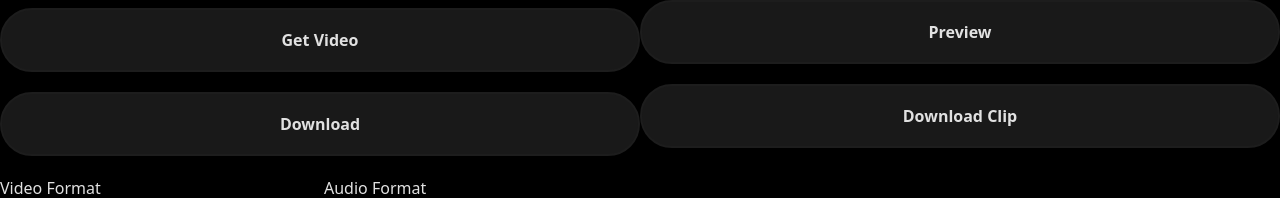
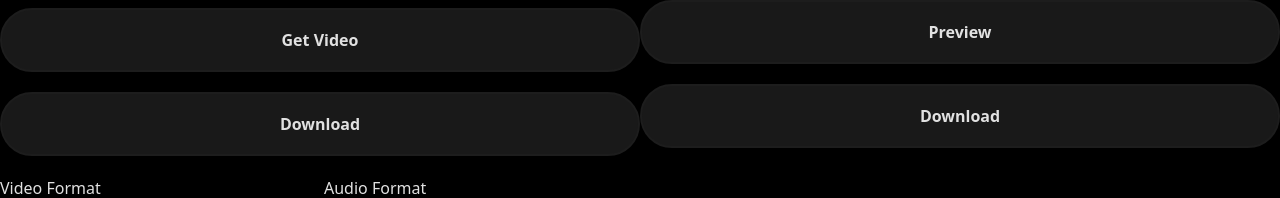
Before and after one commit to ejgavin/ytdlp-web-ui, a React (Vite) app in the folder gui/: page / in a window 1280 px wide. Shown: the part 536-734 px from the top of the page. Built offline with nearby package versions, Linux system fonts and the light colour scheme; no server answers.

Commit message:
download button moved to a component

```diff
--- a/gui/index.html
+++ b/gui/index.html
@@ -3,6 +3,7 @@
   <head>
     <meta charset="UTF-8" />
     <meta name="viewport" content="width=device-width, initial-scale=1.0" />
+    <link rel="shortcut icon" href="#" />
     <title>YT-DLP GUI</title>
   </head>
   <body>
--- /dev/null
+++ b/gui/src/components/DownloadBtn.jsx
@@ -0,0 +1,99 @@
+import React, { useRef } from "react";
+import downloadVideo from "../hooks/downloadVideo";
+import { useSelector, useDispatch } from "react-redux";
+import {
+  setAllUrls,
+  setVideObj,
+  setVideoUrl,
+  setPlaying,
+  setVideoPlaying,
+  setVideoLoading,
+  setVideoReady,
+  setDuration,
+  setError,
+  setErrorDuration,
+  setDownloadPercent,
+} from "../state/videoSlice";
+
+function DownloadBtn({ inputRef, getVideoRef, videoProp }) {
+  const downloadBtnRef = useRef(null);
+  const dispatch = useDispatch();
+  const { videObj, videoReady, startInput, endInput } = useSelector(
+    (state) => state.video
+  );
+
+  function handleDownload() {
+    dispatch(setPlaying(false));
+    dispatch(setVideoLoading(true));
+    dispatch(setVideoReady(false));
+    dispatch(setDownloadPercent(""));
+    disableHandle([downloadBtnRef, getVideoRef], true);
+    localStorage.removeItem("downloadProgress");
+    localStorage.removeItem("downloadCompleted");
+    const maxAttempts = 20;
+    let attemptCount = 0;
+    let completed = false;
+    let find = false;
+    const interval = setInterval(() => {
+      const progressDataString = localStorage.getItem("downloadProgress");
+      if (progressDataString) {
+        const downloadCompletedString =
+          localStorage.getItem("downloadCompleted");
+        const progressData = JSON.parse(progressDataString);
+        dispatch(setDownloadPercent(progressData.downloadProgress));
+        find = true;
+
+        if (downloadCompletedString) {
+          completed = true;
+          find = false;
+          clearInterval(interval);
+          dispatch(setVideoLoading(false));
+          dispatch(setVideoReady(true));
+          dispatch(setDownloadPercent(""));
+          localStorage.removeItem("downloadProgress");
+          localStorage.removeItem("downloadCompleted");
+          disableHandle([downloadBtnRef, getVideoRef], false);
+          return;
+        }
+      }
+
+      if (!completed && !find) {
+        attemptCount += 1;
+        if (attemptCount >= maxAttempts) {
+          dispatch(setVideoLoading(false));
+          dispatch(setVideoReady(true));
+          dispatch(setDownloadPercent(""));
+          localStorage.removeItem("downloadProgress");
+          localStorage.removeItem("downloadCompleted");
+          disableHandle([downloadBtnRef, getVideoRef], false);
+          dispatch(setError("This is not valid url or video not fetched"));
+          dispatch(setErrorDuration(3000));
+          inputRef.current.value = "";
+          dispatch(setVideObj({}));
+          dispatch(setAllUrls([]));
+          dispatch(setVideoUrl(""));
+          clearInterval(interval);
+        }
+      }
+    }, 1000);
+  }
+
+  return (
+    <button
+      ref={downloadBtnRef}
+      className="rounded-full border-2 border-solid border-bgray-100 p-4 font-bold text-center w-full h-16 text-offwhite-200 bg-bgray-200 hover:bg-opacity-60 active:bg-opacity-50 focus:outline-none disabled:cursor-not-allowed"
+      onClick={() => {
+        inputRef.current.value == ""
+          ? false
+          : true &&
+            videoReady &&
+            downloadVideo(videoProp, startInput, endInput, videObj) &&
+            handleDownload();
+      }}
+    >
+      Download
+    </button>
+  );
+}
+
+export default DownloadBtn;
--- a/gui/src/components/HandleVideo.jsx
+++ b/gui/src/components/HandleVideo.jsx
@@ -9,7 +9,6 @@ import Error from "./Error";
 import Loading from "./Loading";
 import disableHandle from "../functions/disableHandle";
 import "./../styles.css";
-
 import {
   setAllUrls,
   setVideObj,
@@ -23,28 +22,19 @@ import {
   setErrorDuration,
   setDownloadPercent,
 } from "../state/videoSlice";
+import DownloadBtn from "./DownloadBtn";
 
 export function HandleVideo() {
   const dispatch = useDispatch();
-  const {
-    videObj,
-    videourl,
-    playing,
-    videoLoading,
-    videoReady,
-    error,
-    downloadPercent,
-  } = useSelector((state) => state.video);
-
+  const { videourl, playing, error } = useSelector((state) => state.video);
   const inputRef = useRef(null);
   const videoRef = useRef(null);
-  const downloadBtnRef = useRef(null);
   const getVideoRef = useRef(null);
 
   async function setVideoFormats() {
     dispatch(setPlaying(false));
     dispatch(setVideoReady(false));
-    disableHandle([downloadBtnRef, getVideoRef], true);
+    disableHandle([getVideoRef], true);
     dispatch(setError(null));
     dispatch(setVideoLoading(true));
     const url = inputRef.current.value;
@@ -57,9 +47,10 @@ export function HandleVideo() {
         dispatch(setVideoUrl(best_quality_video));
         dispatch(setVideObj(objVideo));
         dispatch(setAllUrls(allArr));
-        downloadBtnRef.current.disabled = false;
+        // downloadBtnRef.current.disabled = false;
       }
     } catch (error) {
+      console.log(error);
       dispatch(setError("This is not valid url or video not fetched"));
       dispatch(setErrorDuration(3000));
       inputRef.current.value = "";
@@ -75,62 +66,6 @@ export function HandleVideo() {
   function handleReady() {
     dispatch(setVideoLoading(false));
     dispatch(setVideoReady(true));
-  }
-
-  function handleDownload() {
-    dispatch(setPlaying(false));
-    dispatch(setVideoLoading(true));
-    dispatch(setVideoReady(false));
-    dispatch(setDownloadPercent(""));
-    disableHandle([downloadBtnRef, getVideoRef], true);
-    localStorage.removeItem("downloadProgress");
-    localStorage.removeItem("downloadCompleted");
-    const maxAttempts = 20;
-    let attemptCount = 0;
-    let completed = false;
-    let find = false;
-    const interval = setInterval(() => {
-      const progressDataString = localStorage.getItem("downloadProgress");
-      if (progressDataString) {
-        const downloadCompletedString =
-          localStorage.getItem("downloadCompleted");
-        const progressData = JSON.parse(progressDataString);
-        dispatch(setDownloadPercent(progressData.downloadProgress));
-        find = true;
-
-        if (downloadCompletedString) {
-          completed = true;
-          find = false;
-          clearInterval(interval);
-          dispatch(setVideoLoading(false));
-          dispatch(setVideoReady(true));
-          dispatch(setDownloadPercent(""));
-          localStorage.removeItem("downloadProgress");
-          localStorage.removeItem("downloadCompleted");
-          disableHandle([downloadBtnRef, getVideoRef], false);
-          return;
-        }
-      }
-
-      if (!completed && !find) {
-        attemptCount += 1;
-        if (attemptCount >= maxAttempts) {
-          dispatch(setVideoLoading(false));
-          dispatch(setVideoReady(true));
-          dispatch(setDownloadPercent(""));
-          localStorage.removeItem("downloadProgress");
-          localStorage.removeItem("downloadCompleted");
-          disableHandle([downloadBtnRef, getVideoRef], false);
-          dispatch(setError("This is not valid url or video not fetched"));
-          dispatch(setErrorDuration(3000));
-          inputRef.current.value = "";
-          dispatch(setVideObj({}));
-          dispatch(setAllUrls([]));
-          dispatch(setVideoUrl(""));
-          clearInterval(interval);
-        }
-      }
-    }, 1000);
   }
 
   return (
@@ -171,28 +106,15 @@ export function HandleVideo() {
           >
             Get Video
           </button>
-          <button
-            ref={downloadBtnRef}
-            className="rounded-full border-2 border-solid border-bgray-100 p-4 font-bold text-center w-full h-16 text-offwhite-200 bg-bgray-200 hover:bg-opacity-60 active:bg-opacity-50 focus:outline-none disabled:cursor-not-allowed"
-            onClick={() => {
-              inputRef.current.value == ""
-                ? false
-                : true &&
-                  videoReady &&
-                  downloadVideo(false, null, null, videObj) &&
-                  handleDownload();
-            }}
-          >
-            Download
-          </button>
+          <DownloadBtn
+            inputRef={inputRef}
+            getVideoRef={getVideoRef}
+            videoProp={false}
+          />
           <VideoFormats />
         </div>
         <div className="rounded-full flex flex-col">
-          <VideoCut
-            videoRef={videoRef}
-            disableHandle={disableHandle}
-            handleDownload={handleDownload}
-          />
+          <VideoCut videoRef={videoRef} inputRef={inputRef} />
         </div>
       </div>
       <div>{error && <Error />}</div>
--- a/gui/src/components/VideoCut.jsx
+++ b/gui/src/components/VideoCut.jsx
@@ -7,16 +7,20 @@ import {
   IoPlayForward,
 } from "react-icons/io5";
 import Error from "./Error";
-import downloadVideo from "../hooks/downloadVideo";
+import disableHandle from "../functions/disableHandle";
+
 import {
   setCurrentTime,
   setPlaying,
   setError,
   setErrorDuration,
+  setStartInput,
+  setEndInput,
 } from "../state/videoSlice";
+import DownloadBtn from "./DownloadBtn";
 
-function VideoCut({ videoRef, disableHandle, handleDownload }) {
-  const inputRef = useRef(null);
+function VideoCut({ videoRef, inputRef }) {
+  const inputCurrentTimeRef = useRef(null);
   const startInputRef = useRef(null);
   const endInputRef = useRef(null);
   const backwardRef = useRef(null);
@@ -29,16 +33,15 @@ function VideoCut({ videoRef, disableHandle, handleDownload }) {
   const endBtn = useRef(null);
 
   const dispatch = useDispatch();
-  const { videObj, videoReady, currentTime, duration, error } = useSelector(
-    (state) => state.video
-  );
+  const { videoReady, currentTime, duration, error, startInput, endInput } =
+    useSelector((state) => state.video);
 
   useEffect(() => {
     const interval = setInterval(() => {
       if (videoRef.current && videoReady) {
         const currentTime = videoRef.current.getCurrentTime();
         dispatch(setCurrentTime(currentTime));
-        inputRef.current.value = currentTime.toFixed(2);
+        inputCurrentTimeRef.current.value = currentTime.toFixed(2);
       }
     }, 10);
 
@@ -79,9 +82,11 @@ function VideoCut({ videoRef, disableHandle, handleDownload }) {
 
   function handleCurrent(e) {
     if (e.target.dataset.ref === "start") {
-      startInputRef.current.value = inputRef.current.value;
+      dispatch(setStartInput(currentTime.toFixed(2)));
+      startInputRef.current.value = startInput;
     } else if (e.target.dataset.ref === "end") {
-      endInputRef.current.value = inputRef.current.value;
+      dispatch(setEndInput(currentTime.toFixed(2)));
+      endInputRef.current.value = endInput;
     }
   }
 
@@ -154,7 +159,7 @@ function VideoCut({ videoRef, disableHandle, handleDownload }) {
           <IoChevronBack className="self-center" />
         </button>
         <input
-          ref={inputRef}
+          ref={inputCurrentTimeRef}
           className="rounded-full font-bold text-center text-offwhite-200 bg-bgray-200 border-2 border-solid border-bgray-100 w-full h-16 placeholder:text-bgray-150 focus:outline-none focus:outline-offwhite-200 select:outline-none select:outline-offwhite-200"
           placeholder="Current Time"
           type="text"
@@ -221,7 +226,7 @@ function VideoCut({ videoRef, disableHandle, handleDownload }) {
         >
           Preview
         </button>
-        <button
+        {/* <button
           ref={downloadClipBtn}
           className="rounded-full text-offwhite-200 border-2 border-solid border-bgray-100 bg-bgray-200 w-full h-16 font-bold hover:bg-opacity-60 active:bg-opacity-50  focus:outline-none disabled:cursor-not-allowed"
           onClick={() =>
@@ -240,7 +245,8 @@ function VideoCut({ videoRef, disableHandle, handleDownload }) {
           }
         >
           Download Clip
-        </button>
+        </button> */}
+        <DownloadBtn inputRef={inputRef} videoRef={videoRef} videoProp={true} />
       </div>
       <div>{error && <Error />}</div>
     </div>
--- a/gui/src/state/videoSlice.jsx
+++ b/gui/src/state/videoSlice.jsx
@@ -13,6 +13,8 @@ const initialState = {
   errorDuration: 3000,
   downloadPercent: "",
   currentTime: 0,
+  startInput: 0,
+  endInput: 0,
 };
 
 export const videoSlice = createSlice({
@@ -55,6 +57,12 @@ export const videoSlice = createSlice({
     setCurrentTime: (state, action) => {
       state.currentTime = action.payload;
     },
+    setStartInput: (state, action) => {
+      state.startInput = action.payload;
+    },
+    setEndInput: (state, action) => {
+      state.endInput = action.payload;
+    },
   },
 });
 
@@ -71,6 +79,8 @@ export const {
   setErrorDuration,
   setDownloadPercent,
   setCurrentTime,
+  setStartInput,
+  setEndInput,
 } = videoSlice.actions;
 
 export default videoSlice.reducer;
```
